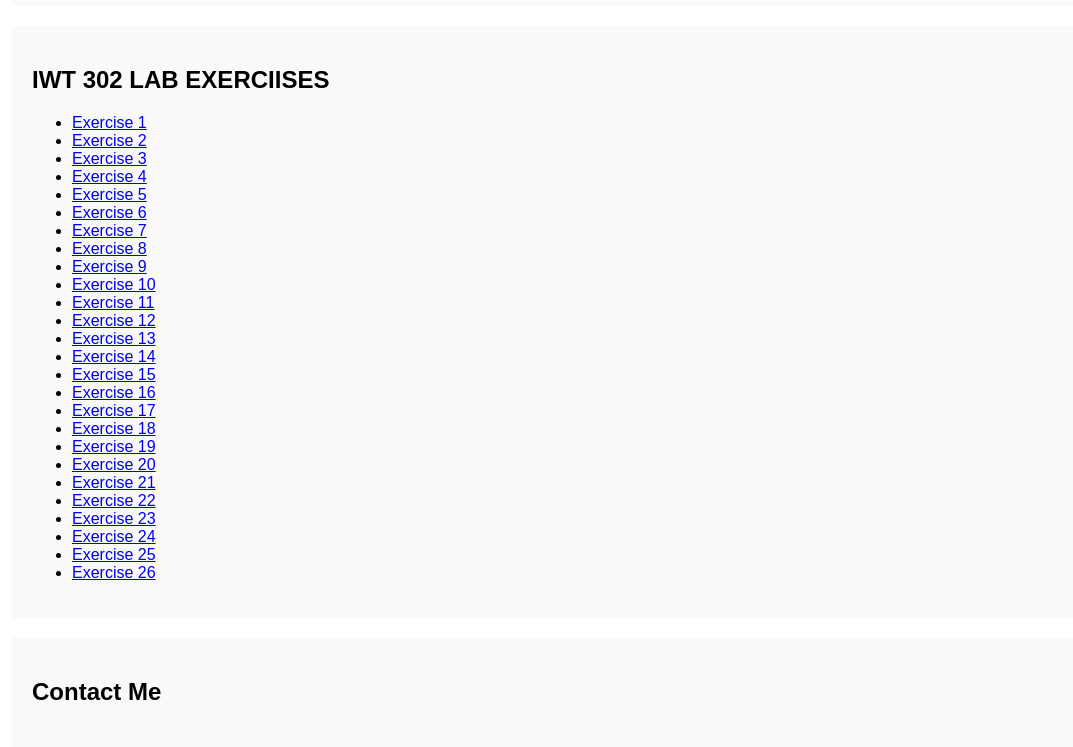
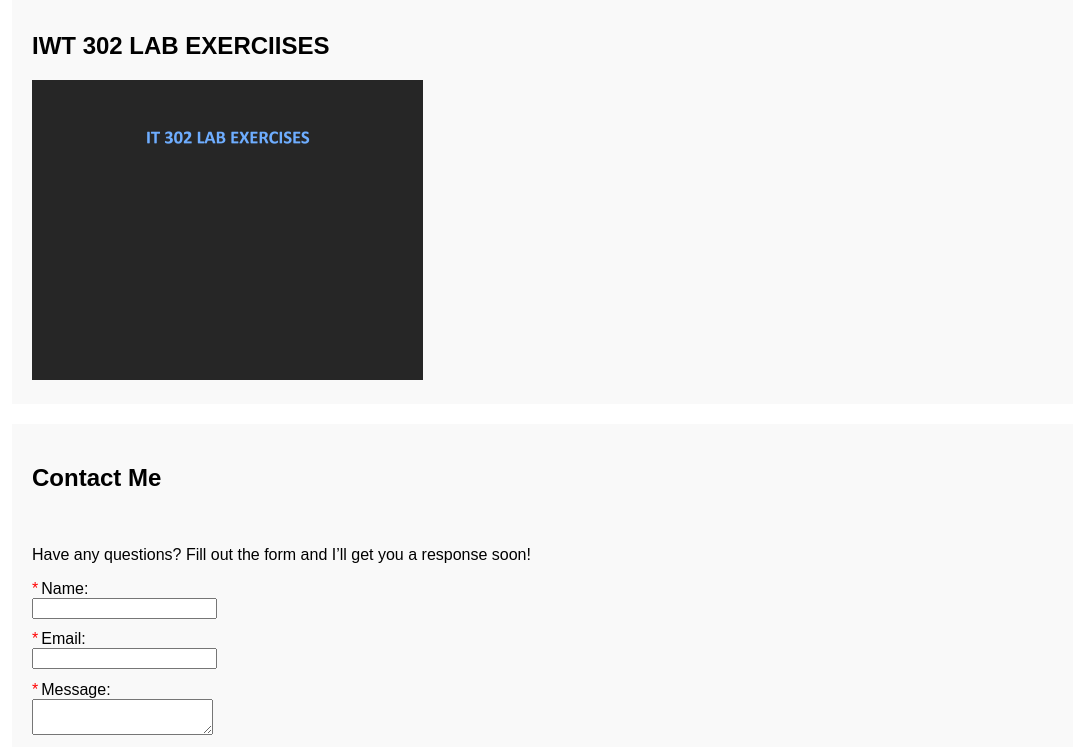
Before and after one commit to GarimaSinghTomar/portfolio2, a plain HTML site: page index.html in a window 1280 px wide. Shown: the part 1373-2120 px from the top of the page, without its empty margins (8-1081 px from the left). Drawn offline with Linux system fonts and the light colour scheme.

Commit message:
Update index.html

```diff
--- a/index.html
+++ b/index.html
@@ -113,7 +113,7 @@ width:100%;
             <ul>
                 <li><a href="#section1">About</a></li>
                 <li><a href="#section2">Work</a></li>
-                <li><a href="#section3">IWT Lab Exercises</a></li>
+                <li><a href="#section3">IWT Lab</a></li>
                 <li><a href="#section4">Contact</a></li>
             </ul>
         </nav>
@@ -171,34 +171,7 @@ Feel free to explore and get to know me better. If you have any questions or wou
         </section>
         <section id="section3">
             <h1><b>IWT 302 LAB EXERCIISES</b></h1>
-                <ul>
-        <li><a href="que1.html">Exercise 1</a></li>
-        <li><a href="que2.html">Exercise 2</a></li>
-        <li><a href="que3.html">Exercise 3</a></li>
-        <li><a href="que4.html">Exercise 4</a></li>
-        <li><a href="que5.html">Exercise 5</a></li>
-        <li><a href="que6.html">Exercise 6</a></li>
-        <li><a href="que7.html">Exercise 7</a></li>
-        <li><a href="que8.html">Exercise 8</a></li>
-        <li><a href="que9.html">Exercise 9</a></li>
-        <li><a href="que10.html">Exercise 10</a></li>
-        <li><a href="que11.html">Exercise 11</a></li>
-        <li><a href="que12.html">Exercise 12</a></li>
-        <li><a href="que13.html">Exercise 13</a></li>
-        <li><a href="que14.html">Exercise 14</a></li>
-        <li><a href="que15.html">Exercise 15</a></li>
-        <li><a href="que16.html">Exercise 16</a></li>
-        <li><a href="que17.html">Exercise 17</a></li>
-        <li><a href="que18.html">Exercise 18</a></li>
-        <li><a href="que19.html">Exercise 19</a></li>
-        <li><a href="que20.html">Exercise 20</a></li>
-        <li><a href="que21.html">Exercise 21</a></li>
-        <li><a href="que22.html">Exercise 22</a></li>
-        <li><a href="que23.html">Exercise 23</a></li>
-        <li><a href="que24.html">Exercise 24</a></li>
-        <li><a href="que25.html">Exercise 25</a></li>
-        <li><a href="que26.html">Exercise 26</a></li>
-    </ul>
+              <a href="https://garimasinghtomar.github.io/labExercises/"><img src="labExercises.png" /></a>
         </section>
         <section id="section4">
             <h1><b>Contact Me</b></h1><br>
```
